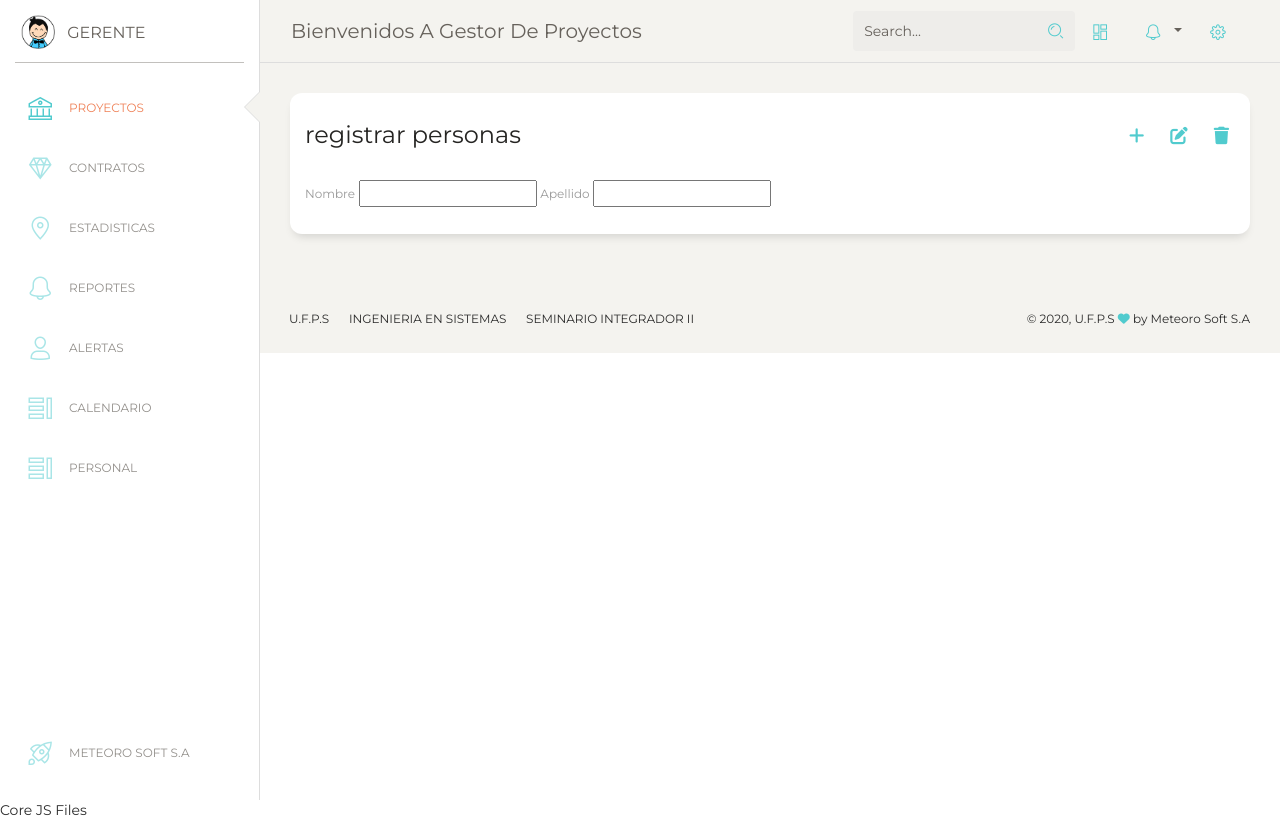
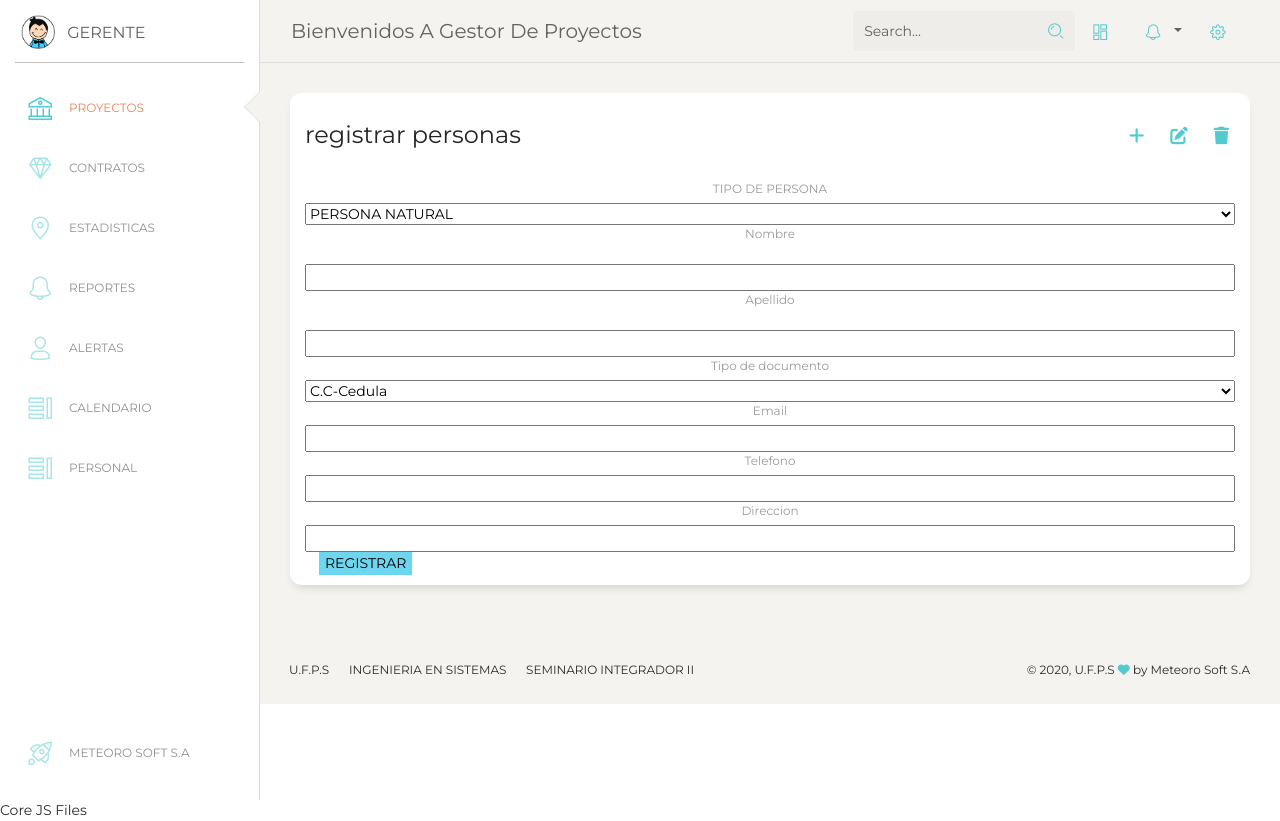
Before and after one commit to JulianVega03/AsteroideSoft, a PHP site: the page made by views/gerente/persona/registrar.php in a window 1280 px wide. Run offline with PHP 8.4, Linux system fonts and the light colour scheme; the template is opened without the code that fills it, so the values that code supplies are empty; some libraries are stand-ins or nearby versions.

Commit message:
se agregaron inputs

```diff
--- a/views/gerente/persona/registrar.php
+++ b/views/gerente/persona/registrar.php
@@ -18,11 +18,30 @@
                             <button class="delete" data-toggle="modal" data-target="#modalEliminarProyecto"><i class="fas fa-2x fa-trash fa-lg"></i></button>
                         </div>
                     </div>
-                    <div class="card-body">
+                <div class="card-body">
+                    <form  class="formulario" action="" >
+                        <label for="">TIPO DE PERSONA</label>
+                            <select name="select">
+                                 <option value="value1" selected>PERSONA NATURAL</option>
+                                <option value="value2" >EMPLEADO</option>
+                            </select>
                         <label for=""> <p>Nombre</p></label>
                         <input type="text">
                         <label for=""><p>Apellido</p></label>
                         <input type="text">
+                        <label for="">Tipo de documento</label>
+                            <select name="select">
+                                <option value="value1" selected>C.C-Cedula</option>
+                                <option value="value2" >PA-Pasaporte</option>
+                            </select>
+                        <label for="">Email</label>
+                        <input type="email" name="" id="">
+                        <label for="">Telefono</label>
+                        <input type="text">
+                        <label for="">Direccion</label>
+                        <input type="text">
+                        </form>
+                        <button style="background-color: #6dd5ed">REGISTRAR</button>
 
                     </div>
                 </div>
@@ -39,3 +58,15 @@
     <?php require_once 'views/gerente/templates/footer.php'; ?>
 </div>
 <?php require_once 'views/gerente/templates/scripts.php'; ?>
+
+
+
+
+
+<style>
+.formulario{
+    display:flex;
+    flex-direction:column;
+    text-align:center;
+}
+</style>
```
